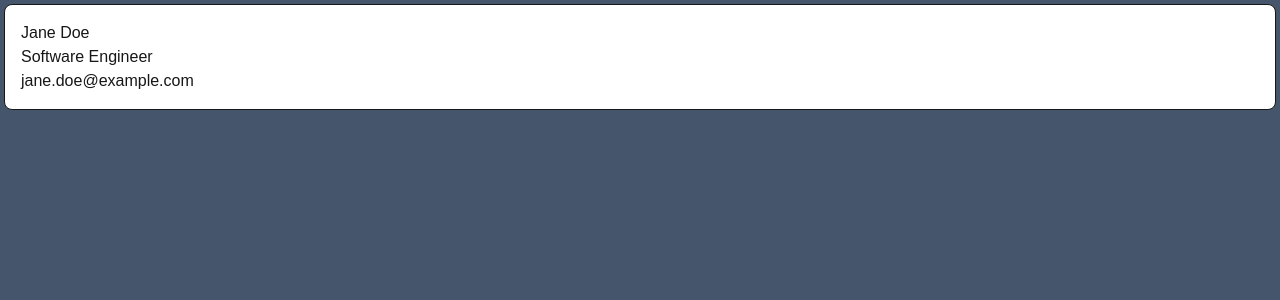
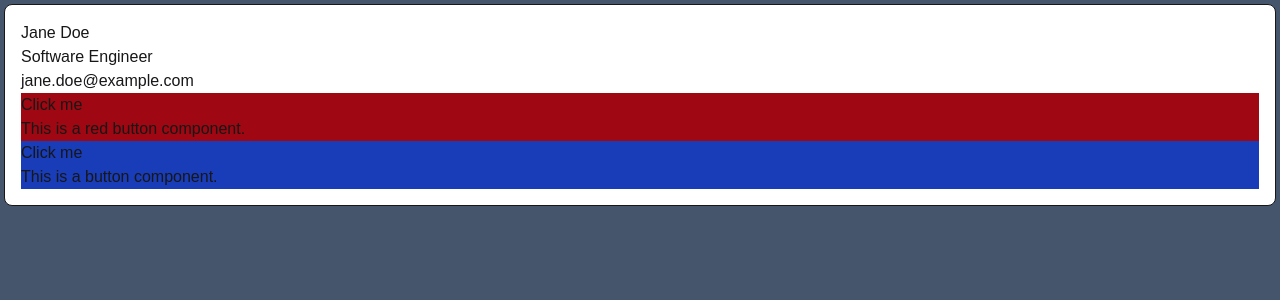
Before and after one commit to prof-moevus/h26-gr22479-coursNextjsEtReact, a Next.js app: page /BusinessCard in a window 1280 px wide. Shown: the top 300 px of the page. Built offline with nearby package versions, Linux system fonts and the light colour scheme.

Commit message:
Add 2 composants

```diff
--- /dev/null
+++ b/pnpm-workspace.yaml
@@ -0,0 +1,3 @@
+allowBuilds:
+  sharp: true
+  unrs-resolver: true
--- a/src/app/BusinessCard/page.js
+++ b/src/app/BusinessCard/page.js
@@ -1,11 +1,19 @@
+import {ButtonRouge, Button as Banana} from "@/composants/Button";
+// import {Button as EasterButton} from "@/composants/easter/Button";
+
+
 const BusinessCard = () => {
   return (
     <div className="business-card">
       <h2>Jane Doe</h2>
       <p>Software Engineer</p>
       <p>jane.doe@example.com</p>
+
+      <ButtonRouge />
+      <Banana />
     </div>
   );
+
 }
 
 export default BusinessCard;
--- /dev/null
+++ b/src/app/contact/contacts.css
@@ -0,0 +1,48 @@
+ddiv {
+    padding: 20px;
+}
+
+h1 {
+    width: 350px;
+    font-size: 2em;
+    margin-bottom: 20px;
+    text-decoration: underline;
+    text-transform: uppercase;
+
+}
+
+form {
+    width: 350px;
+    display: flex;
+    flex-direction: column;
+}
+
+label {
+    margin-bottom: 5px;
+}
+
+input, textarea {
+    margin-bottom: 15px;
+    padding: 10px;
+    font-size: 16px;
+}
+
+button {
+    padding: 10px;
+    font-size: 16px;
+    background-color: #0070f3;
+    color: white;
+    border: none;
+    cursor: pointer;
+}
+
+button:hover {
+    background-color: #005bb5;
+}
+
+container {
+    display: flex;
+    flex-flow: column nowrap;
+    justify-content: center;
+    align-items: center;
+}
--- /dev/null
+++ b/src/composants/Button.jsx
@@ -0,0 +1,19 @@
+
+
+export function Button() {
+    return (
+        <div className="bg-blue-800">
+            <button>Click me</button>
+            <p>This is a button component.</p>
+        </div>
+    )
+}
+
+export function ButtonRouge() {
+    return (
+        <div className="bg-red-800">
+            <button>Click me</button>
+            <p>This is a red button component.</p>
+        </div>
+    )
+}
```
Also changed, not shown: 1 other file (tests, documents, lock files or other folders).
